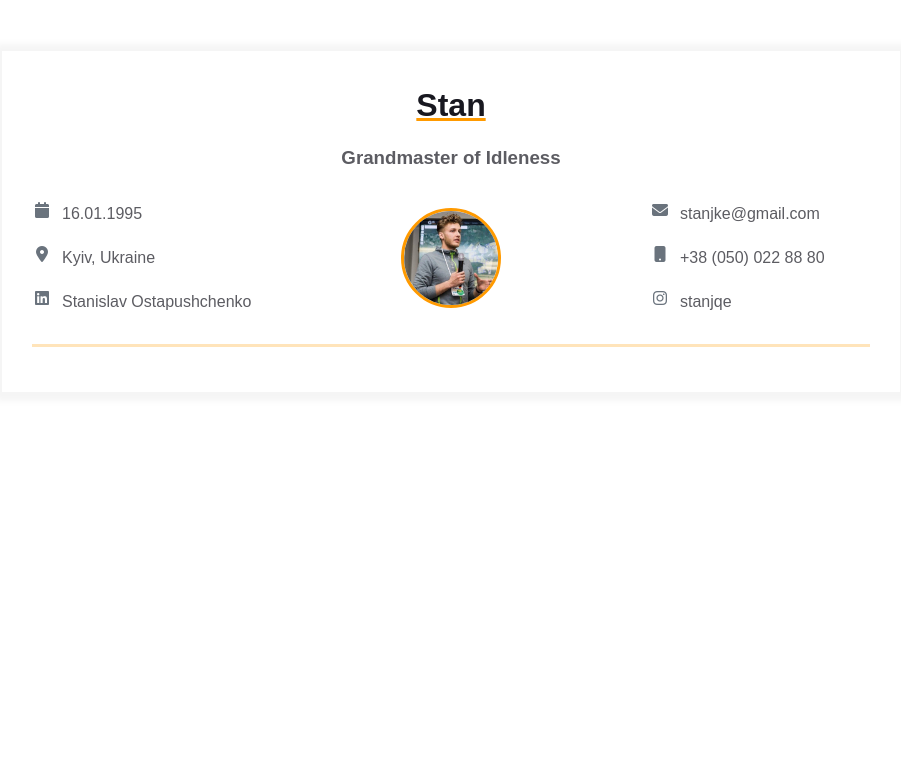
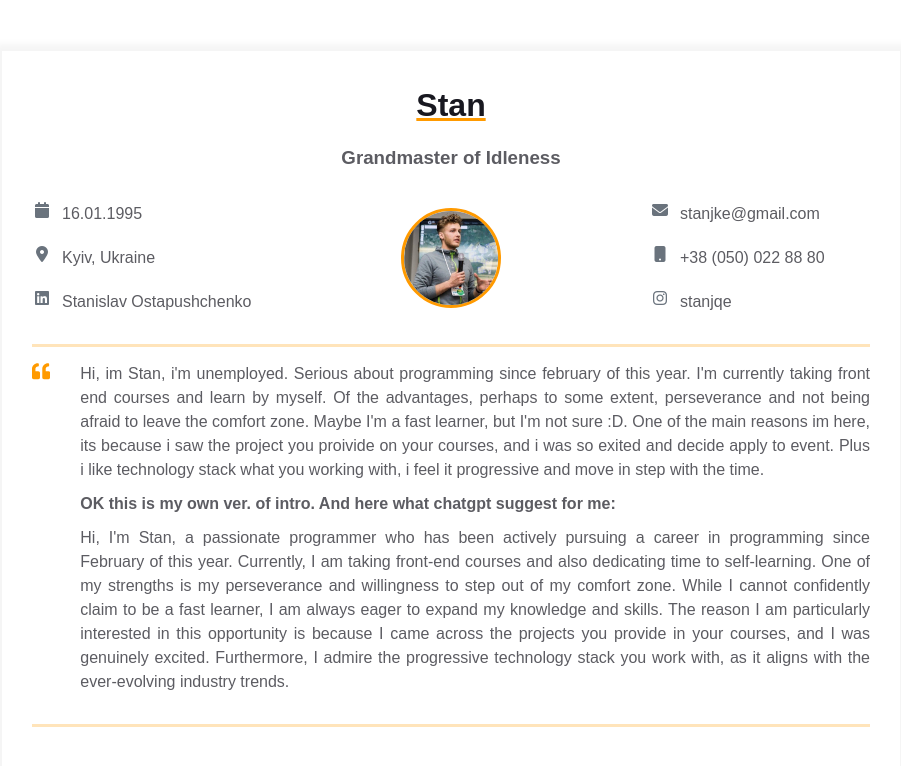
Before and after one commit to stanjke/homepage, a plain HTML site: page index.html in a window 1280 px wide. Shown: the whole page, without its empty margins (189-1090 px from the left). Drawn offline with Linux system fonts and the light colour scheme.

Commit message:
Filled intro_text section. Added styles for it

```diff
--- a/index.html
+++ b/index.html
@@ -66,6 +66,41 @@
                     </div>
                 </div>
             </div>
+            <div class="container">
+                <div class="resume__block">
+                    <div class="intro">
+                        <div class="intro__icon-wrapper">
+                            <svg class="intro__icon" xmlns="http://www.w3.org/2000/svg" viewBox="0 0 512 512">
+                                <path
+                                    d="M464 256h-80v-64c0-35.3 28.7-64 64-64h8c13.3 0 24-10.7 24-24V56c0-13.3-10.7-24-24-24h-8c-88.4 0-160 71.6-160 160v240c0 26.5 21.5 48 48 48h128c26.5 0 48-21.5 48-48V304c0-26.5-21.5-48-48-48zm-288 0H96v-64c0-35.3 28.7-64 64-64h8c13.3 0 24-10.7 24-24V56c0-13.3-10.7-24-24-24h-8C71.6 32 0 103.6 0 192v240c0 26.5 21.5 48 48 48h128c26.5 0 48-21.5 48-48V304c0-26.5-21.5-48-48-48z">
+                                </path>
+                            </svg>
+                        </div>
+                        <p class="intro_text">Hi, im Stan, i'm unemployed. Serious about programming since february of
+                            this year.
+                            I'm currently taking front end courses and learn by myself. Of the advantages, perhaps to
+                            some extent, perseverance and not being afraid to leave the comfort zone. Maybe I'm a fast
+                            learner, but I'm not sure :D. One of the main reasons im here, its because i saw the project
+                            you proivide on your courses, and i was so exited and decide apply to event. Plus i like
+                            technology stack what you working with, i feel it progressive and move in step with the
+                            time.
+                            <span class="intro_line-break"><b>OK this is my own ver. of intro. And here what chatgpt
+                                    suggest for me:</b></span>
+
+                            Hi, I'm Stan, a passionate programmer who has been actively pursuing a career in programming
+                            since February of this year. Currently, I am taking front-end courses and also dedicating
+                            time to self-learning. One of my strengths is my perseverance and willingness to step out of
+                            my comfort zone. While I cannot confidently claim to be a fast learner, I am always eager to
+                            expand my knowledge and skills. The reason I am particularly interested in this opportunity
+                            is because I came across the projects you provide in your courses, and I was genuinely
+                            excited. Furthermore, I admire the progressive technology stack you work with, as it aligns
+                            with the ever-evolving industry trends.
+
+
+                        </p>
+                    </div>
+                </div>
+            </div>
         </div>
     </main>
 </body>
--- a/styles.css
+++ b/styles.css
@@ -155,6 +155,9 @@ body {
 }
 
 .intro_text {
+    display: flex;
+    flex-direction: column;
+    gap: 10px;
     color: var(--secondary-text-color);
     text-align: justify;
 }
```
